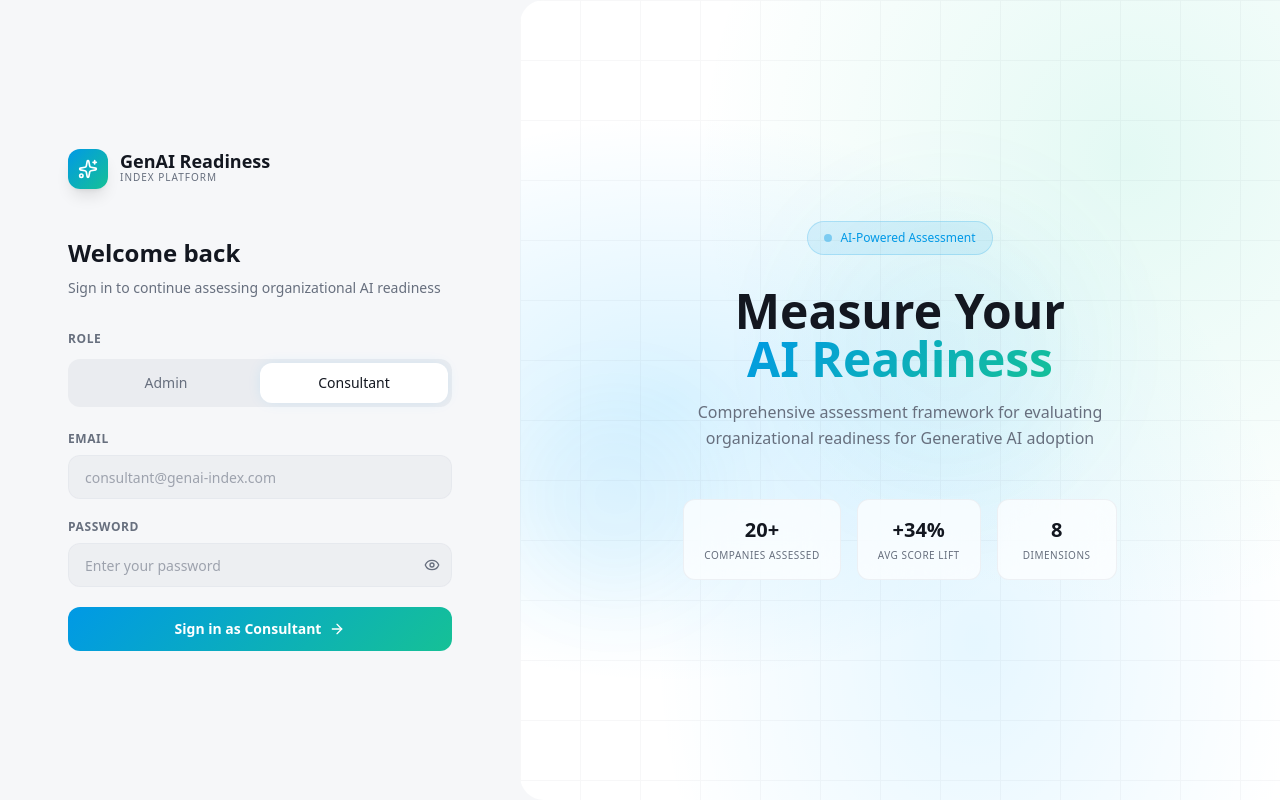
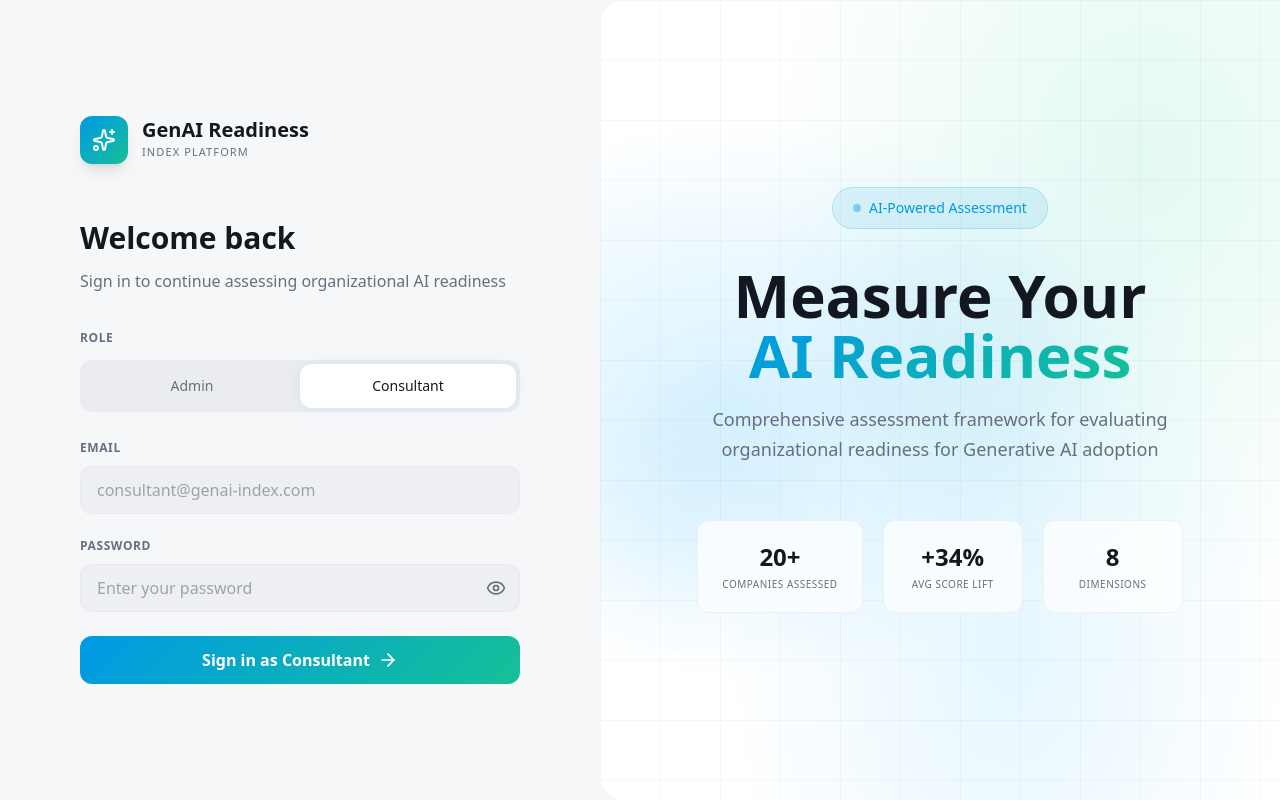
Before and after one commit to fatimabatooll/compliance-frontend2.0, a Next.js app: page /login in a window 1280 px wide. Built offline with nearby package versions, Linux system fonts and the light colour scheme.

Commit message:
adding validation

```diff
--- a/app/login/page.tsx
+++ b/app/login/page.tsx
@@ -69,10 +69,10 @@ const getLoginErrorsFromServer = (
     normalizedMessage.includes("invalid") ||
     normalizedMessage.includes("incorrect")
   ) {
-    const roleLabel = selectedRole === "admin" ? "Admin" : "Consultant"
+    const roleLabel = selectedRole === "admin" ? "an Admin" : "a Consultant"
 
     return {
-      email: `You are not registered as a ${roleLabel}.`,
+      email: `You are not registered as ${roleLabel}.`,
       password: "Check that the password is correct.",
     }
   }
@@ -156,41 +156,41 @@ export default function LoginPage() {
 
   return (
     <div className="min-h-screen flex bg-background">
-      {/* Left side - Login Form (narrower) */}
-      <div className="relative z-10 w-full lg:w-[480px] xl:w-[520px] flex flex-col justify-center px-8 md:px-16">
+      {/* Left side - Login Form */}
+      <div className="relative z-10 w-full lg:w-[540px] xl:w-[600px] flex flex-col justify-center px-8 md:px-14 xl:px-20 py-10">
         <div
-          className={`max-w-sm mx-auto w-full transition-all duration-700 ${
+          className={`max-w-md mx-auto w-full transition-all duration-700 ${
             mounted ? "opacity-100 translate-y-0" : "opacity-0 translate-y-6"
           }`}
         >
           {/* Logo */}
-          <div className="flex items-center gap-3 mb-12">
-            <div className="h-10 w-10 rounded-xl gradient-primary flex items-center justify-center shadow-lg">
-              <Sparkles className="h-5 w-5 text-primary-foreground" />
+          <div className="flex items-center gap-3.5 mb-14">
+            <div className="h-12 w-12 rounded-xl gradient-primary flex items-center justify-center shadow-lg">
+              <Sparkles className="h-6 w-6 text-primary-foreground" />
             </div>
             <div>
-              <h1 className="text-lg font-bold text-foreground leading-none">
+              <h1 className="text-xl font-bold text-foreground leading-none">
                 GenAI Readiness
               </h1>
-              <p className="text-[10px] font-medium text-muted-foreground tracking-widest uppercase">
+              <p className="text-[11px] font-medium text-muted-foreground tracking-widest uppercase mt-1">
                 Index Platform
               </p>
             </div>
           </div>
 
           {/* Welcome text */}
-          <div className="mb-8">
-            <h2 className="text-2xl font-bold text-foreground mb-2">
+          <div className="mb-9">
+            <h2 className="text-3xl font-bold text-foreground mb-3">
               Welcome back
             </h2>
-            <p className="text-sm text-muted-foreground leading-relaxed">
+            <p className="text-base text-muted-foreground leading-relaxed">
               Sign in to continue assessing organizational AI readiness
             </p>
           </div>
 
           {/* Role Selector - Segmented Control */}
-          <div className="mb-6">
-            <label className="block text-xs font-semibold text-muted-foreground uppercase tracking-wider mb-3">
+          <div className="mb-7">
+            <label className="block text-xs font-semibold text-muted-foreground uppercase tracking-wider mb-3.5">
               Role
             </label>
             <div className="relative flex bg-secondary rounded-xl p-1">
@@ -204,7 +204,7 @@ export default function LoginPage() {
               <button
                 type="button"
                 onClick={() => setRole("admin")}
-                className={`relative z-10 flex-1 py-2.5 text-sm font-medium rounded-lg transition-colors duration-200 ${
+                className={`relative z-10 flex-1 py-3 text-sm font-medium rounded-lg transition-colors duration-200 ${
                   role === "admin"
                     ? "text-foreground"
                     : "text-muted-foreground hover:text-foreground"
@@ -215,7 +215,7 @@ export default function LoginPage() {
               <button
                 type="button"
                 onClick={() => setRole("consultant")}
-                className={`relative z-10 flex-1 py-2.5 text-sm font-medium rounded-lg transition-colors duration-200 ${
+                className={`relative z-10 flex-1 py-3 text-sm font-medium rounded-lg transition-colors duration-200 ${
                   role === "consultant"
                     ? "text-foreground"
                     : "text-muted-foreground hover:text-foreground"
@@ -227,11 +227,11 @@ export default function LoginPage() {
           </div>
 
           {/* Form */}
-          <form onSubmit={handleLogin} className="space-y-5" noValidate>
+          <form onSubmit={handleLogin} className="space-y-6" noValidate>
             <div>
               <label
                 htmlFor="email"
-                className="block text-xs font-semibold text-muted-foreground uppercase tracking-wider mb-2"
+                className="block text-xs font-semibold text-muted-foreground uppercase tracking-wider mb-2.5"
               >
                 Email
               </label>
@@ -250,7 +250,7 @@ export default function LoginPage() {
                     ? "admin@genai-index.com"
                     : "consultant@genai-index.com"
                 }
-                className={`w-full h-11 px-4 rounded-xl bg-secondary/70 border text-sm text-foreground placeholder:text-muted-foreground/60 focus:outline-none focus:ring-2 transition-all duration-200 ${
+                className={`w-full h-12 px-4 rounded-xl bg-secondary/70 border text-base text-foreground placeholder:text-muted-foreground/60 focus:outline-none focus:ring-2 transition-all duration-200 ${
                   errors.email
                     ? "border-destructive/70 focus:ring-destructive/25 focus:border-destructive"
                     : "border-border/60 focus:ring-primary/30 focus:border-primary/50"
@@ -269,7 +269,7 @@ export default function LoginPage() {
             <div>
               <label
                 htmlFor="password"
-                className="block text-xs font-semibold text-muted-foreground uppercase tracking-wider mb-2"
+                className="block text-xs font-semibold text-muted-foreground uppercase tracking-wider mb-2.5"
               >
                 Password
               </label>
@@ -287,7 +287,7 @@ export default function LoginPage() {
                     errors.password ? "password-error" : undefined
                   }
                   placeholder="Enter your password"
-                  className={`w-full h-11 px-4 pr-11 rounded-xl bg-secondary/70 border text-sm text-foreground placeholder:text-muted-foreground/60 focus:outline-none focus:ring-2 transition-all duration-200 ${
+                  className={`w-full h-12 px-4 pr-12 rounded-xl bg-secondary/70 border text-base text-foreground placeholder:text-muted-foreground/60 focus:outline-none focus:ring-2 transition-all duration-200 ${
                     errors.password
                       ? "border-destructive/70 focus:ring-destructive/25 focus:border-destructive"
                       : "border-border/60 focus:ring-primary/30 focus:border-primary/50"
@@ -296,13 +296,13 @@ export default function LoginPage() {
                 <button
                   type="button"
                   onClick={() => setShowPassword(!showPassword)}
-                  className="absolute right-3 top-1/2 -translate-y-1/2 text-muted-foreground hover:text-foreground transition-colors"
+                  className="absolute right-3.5 top-1/2 -translate-y-1/2 text-muted-foreground hover:text-foreground transition-colors"
                   aria-label={showPassword ? "Hide password" : "Show password"}
                 >
                   {showPassword ? (
-                    <EyeOff className="h-4 w-4" />
+                    <EyeOff className="h-5 w-5" />
                   ) : (
-                    <Eye className="h-4 w-4" />
+                    <Eye className="h-5 w-5" />
                   )}
                 </button>
               </div>
@@ -319,14 +319,14 @@ export default function LoginPage() {
             <button
               type="submit"
               disabled={isLoading}
-              className="relative w-full h-11 rounded-xl gradient-primary text-primary-foreground text-sm font-semibold transition-all duration-300 hover:shadow-lg hover:scale-[1.01] active:scale-[0.99] disabled:opacity-70 flex items-center justify-center gap-2 group overflow-hidden"
+              className="relative w-full h-12 rounded-xl gradient-primary text-primary-foreground text-base font-semibold transition-all duration-300 hover:shadow-lg hover:scale-[1.01] active:scale-[0.99] disabled:opacity-70 flex items-center justify-center gap-2 group overflow-hidden"
             >
               {isLoading ? (
                 <div className="h-5 w-5 border-2 border-primary-foreground/30 border-t-primary-foreground rounded-full animate-spin" />
               ) : (
                 <>
                   Sign in as {role === "admin" ? "Admin" : "Consultant"}
-                  <ArrowRight className="h-4 w-4 transition-transform duration-200 group-hover:translate-x-0.5" />
+                  <ArrowRight className="h-5 w-5 transition-transform duration-200 group-hover:translate-x-0.5" />
                 </>
               )}
               <div className="absolute inset-0 bg-foreground/5 opacity-0 hover:opacity-100 transition-opacity duration-300" />
@@ -344,24 +344,24 @@ export default function LoginPage() {
       <div className="hidden lg:flex flex-1 relative bg-card overflow-hidden rounded-l-3xl">
         <MeshBackground />
         {/* Content overlay */}
-        <div className="relative z-10 flex flex-col items-center justify-center w-full px-16">
+        <div className="relative z-10 flex flex-col items-center justify-center w-full px-16 xl:px-24">
           <div
             className={`text-center transition-all duration-1000 delay-300 ${
               mounted ? "opacity-100 translate-y-0" : "opacity-0 translate-y-8"
             }`}
           >
-            <div className="inline-flex items-center gap-2 px-4 py-2 rounded-full bg-primary/10 border border-primary/20 mb-8">
+            <div className="inline-flex items-center gap-2 px-5 py-2.5 rounded-full bg-primary/10 border border-primary/20 mb-9">
               <div className="h-2 w-2 rounded-full bg-primary animate-pulse-glow" />
-              <span className="text-xs font-medium text-primary">
+              <span className="text-sm font-medium text-primary">
                 AI-Powered Assessment
               </span>
             </div>
-            <h2 className="text-4xl xl:text-5xl font-bold text-foreground mb-4 leading-tight text-balance">
+            <h2 className="text-5xl xl:text-6xl font-bold text-foreground mb-5 leading-tight text-balance">
               Measure Your
               <br />
               <span className="gradient-text">AI Readiness</span>
             </h2>
-            <p className="text-base text-muted-foreground max-w-md mx-auto leading-relaxed">
+            <p className="text-lg text-muted-foreground max-w-lg mx-auto leading-relaxed">
               Comprehensive assessment framework for evaluating organizational
               readiness for Generative AI adoption
             </p>
@@ -369,7 +369,7 @@ export default function LoginPage() {
 
           {/* Floating stat cards */}
           <div
-            className={`mt-12 flex gap-4 transition-all duration-1000 delay-500 ${
+            className={`mt-14 flex gap-5 transition-all duration-1000 delay-500 ${
               mounted ? "opacity-100 translate-y-0" : "opacity-0 translate-y-8"
             }`}
           >
@@ -380,9 +380,9 @@ export default function LoginPage() {
             ].map((stat) => (
               <div
                 key={stat.label}
-                className="glass rounded-xl px-5 py-4 text-center min-w-[120px]"
+                className="glass rounded-xl px-6 py-5 text-center min-w-[140px]"
               >
-                <p className="text-xl font-bold text-foreground">
+                <p className="text-2xl font-bold text-foreground">
                   {stat.value}
                 </p>
                 <p className="text-[10px] text-muted-foreground font-medium uppercase tracking-wider mt-1">
```
Also changed, not shown: 1 other file (tests, documents, lock files or other folders).
